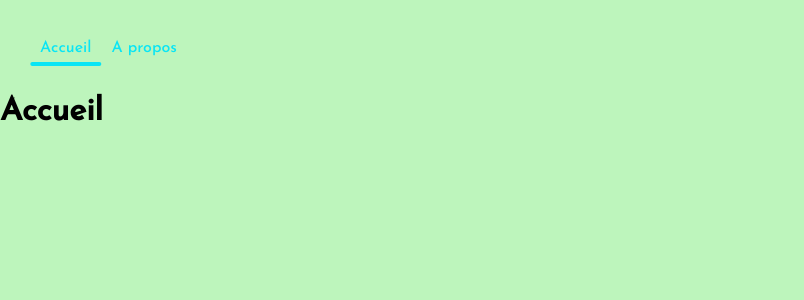
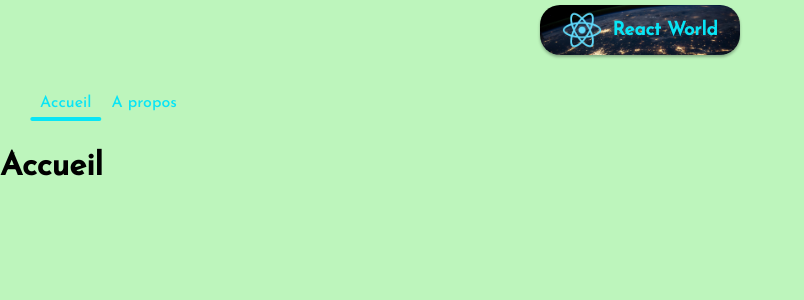
Before and after one commit to ixyhoo/React1, a React (Create React App) app in the folder cours-react-1/: page / in a window 1280 px wide. Shown: the top 300 px of the page, without its empty margins (0-804 px from the left). Built offline with nearby package versions, Linux system fonts and the light colour scheme.

Commit message:
I make logo components

```diff
--- /dev/null
+++ b/cours-react-1/src/components/Logo.js
@@ -0,0 +1,13 @@
+import React from 'react';
+
+const Logo = () => {
+    return (
+        <div className="logo">
+
+            <img src="./logo192.png" alt="logo react" />
+            <h3>React World</h3>
+        </div>
+    );
+};
+
+export default Logo;
--- a/cours-react-1/src/pages/About.js
+++ b/cours-react-1/src/pages/About.js
@@ -1,8 +1,10 @@
+import Logo from "../components/Logo";
 import Navigation from "../components/Navigation";
 
 const About = () => {
     return (
       <div>
+        <Logo />
         <Navigation />
         <h1>A propos</h1>
         <br />
--- a/cours-react-1/src/pages/Home.js
+++ b/cours-react-1/src/pages/Home.js
@@ -1,9 +1,11 @@
 import React from "react";
 import Navigation from "../components/Navigation";
+import Logo from "../components/Logo";
 
 const Home = () => {
     return (
       <div>
+        <Logo />
         <Navigation />
         <h1>Accueil</h1>
       </div>
```
